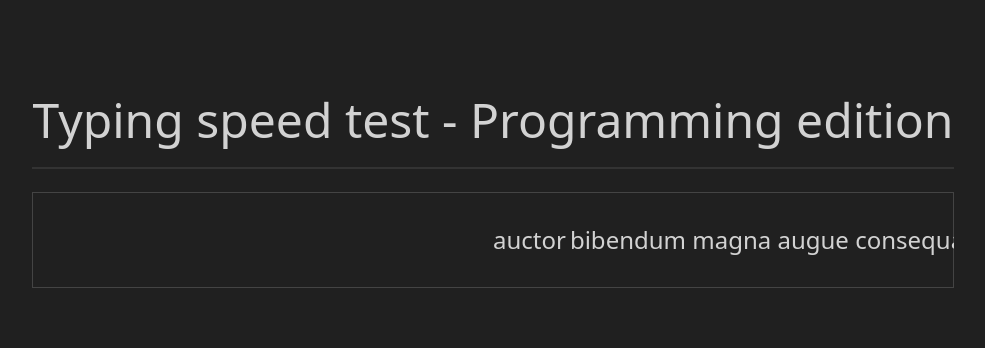
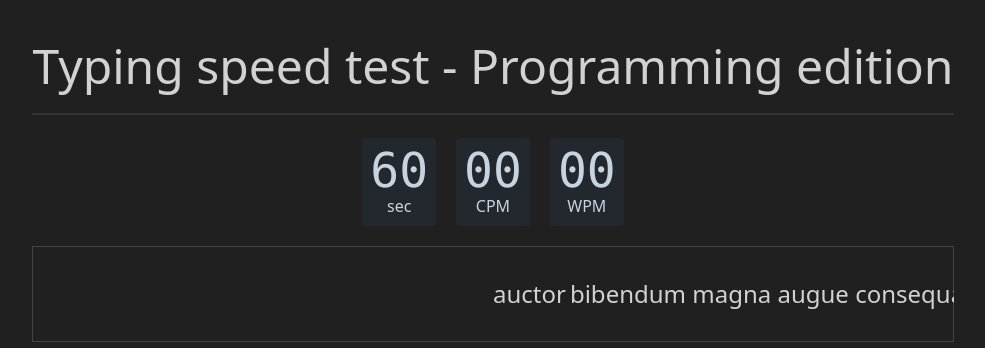
Before and after one commit to cymantex/typing-test-programming, a React (Vite) app: page / in a window 1280 px wide. Shown: the top 348 px of the page, without its empty margins (147-1132 px from the left). Built offline with nearby package versions, Linux system fonts and the light colour scheme.

Commit message:
Refactor naming and prop handling

```diff
--- a/src/typing-test/TypingTest.tsx
+++ b/src/typing-test/TypingTest.tsx
@@ -1,38 +1,34 @@
 import {TypingTestInput} from "./input/TypingTestInput";
-import {TypingTestAssertion} from "./assertion/TypingTestAssertion";
+import {TypingTestDiff} from "./assertion/TypingTestDiff";
 import _ from "lodash";
 import {loremIpsum} from "../vocabulary/loremIpsum";
 import {useTypingTestInput} from "./input/useTypingTestInput";
+import {TypingTestStats} from "./stats/TypingTestStats";
 
 const vocabulary = _.shuffle(loremIpsum);
 
 export function TypingTest() {
   const {
-    currentValue,
-    onBackspaceRemoveLastCharForCurrentWord,
-    onChangeAppendChar,
-    ...props
+    typingTestInputValue,
+    ...typingTestInputProps
   } = useTypingTestInput();
 
   return (
       <div>
         <h1 className="text-3xl lg:text-5xl">Typing speed test - Programming edition</h1>
-        <div className="divider"></div>
+        <div className="divider"/>
+        <TypingTestStats/>
         <div className="relative overflow-hidden">
-          <TypingTestAssertion
+          <TypingTestDiff
               className="-z-10 absolute left-1/2 top-1/2 -translate-y-1/2 whitespace-pre select-none text-2xl"
-              actualWords={currentValue.split(" ")}
+              previousWordsAndCharsClassName="absolute -translate-x-full"
+              remainingCharsClassName="mr-1"
+              actualWords={typingTestInputValue.split(" ")}
               expectedWords={vocabulary}
           />
           <TypingTestInput
-              className="h-24 w-full text-2xl text-center bg-transparent rounded-none"
-              onChangeAppendChar={onChangeAppendChar}
-              onBackspaceRemoveLastCharForCurrentWord={onBackspaceRemoveLastCharForCurrentWord}
-              onPaste={(event) => {
-                console.warn("Copy paste cheating is not allowed, sorry!");
-                event.preventDefault();
-              }}
-              {...props}
+              className="h-24 w-full text-2xl text-center bg-transparent input input-bordered rounded-none"
+              {...typingTestInputProps}
           />
         </div>
       </div>
--- a/src/typing-test/assertion/TypingTestAssertion.tsx
+++ b/src/typing-test/assertion/TypingTestDiff.tsx
@@ -1,27 +1,29 @@
 import {PreviousWordsAndChars} from "./PreviousWordsAndChars";
-import {RemainingCharsProps, TypingTestAssertionProps} from "./types";
+import {RemainingCharsProps, TypingTestDiffProps, TypingTestWords} from "./types";
 import _ from "lodash";
 import {calcCurrentWordDiff} from "./calcCurrentWordDiff";
 
-export function TypingTestAssertion({
+export function TypingTestDiff({
   actualWords,
   expectedWords,
+  previousWordsAndCharsClassName,
+  remainingCharsClassName,
   ...props
-}: TypingTestAssertionProps) {
+}: TypingTestDiffProps) {
   const {correctChars, incorrectChars, remainingChars} =
       calcCurrentWordDiff(actualWords, expectedWords);
 
   return (
       <div {...props}>
         <PreviousWordsAndChars
-            className="absolute -translate-x-full"
+            className={previousWordsAndCharsClassName}
             actualWords={actualWords}
             expectedWords={expectedWords}
             correctChars={correctChars}
             incorrectChars={incorrectChars}
         />
         <RemainingChars
-            className="mr-1"
+            className={remainingCharsClassName}
             remainingChars={remainingChars}
         />
         <RemainingWords
@@ -36,10 +38,10 @@ export function RemainingChars({remainingChars, ...props}: RemainingCharsProps)
   return <span {...props}>{remainingChars.join("")}</span>;
 }
 
-export function RemainingWords({actualWords, expectedWords}: TypingTestAssertionProps) {
-  const remainingWordsToComplete = _
+export function RemainingWords({actualWords, expectedWords}: TypingTestWords) {
+  const remainingWords = _
       .slice(expectedWords, actualWords.length, expectedWords.length)
       .join(" ");
 
-  return <span>{remainingWordsToComplete}</span>;
+  return <span>{remainingWords}</span>;
 }
--- a/src/typing-test/input/TypingTestInput.tsx
+++ b/src/typing-test/input/TypingTestInput.tsx
@@ -1,23 +1,28 @@
-import React, {ChangeEventHandler, InputHTMLAttributes, KeyboardEventHandler} from "react";
-import classNames from "classnames";
+import React, {
+  ChangeEventHandler,
+  ClipboardEventHandler,
+  InputHTMLAttributes,
+  KeyboardEventHandler
+} from "react";
 
 export interface TypingTestInputProps extends InputHTMLAttributes<HTMLInputElement> {
+  onPastePreventDefault: ClipboardEventHandler<HTMLInputElement>,
   onBackspaceRemoveLastCharForCurrentWord: KeyboardEventHandler<HTMLInputElement>,
   onChangeAppendChar: ChangeEventHandler<HTMLInputElement>
 }
 
 export function TypingTestInput({
+  onPastePreventDefault,
   onBackspaceRemoveLastCharForCurrentWord,
   onChangeAppendChar,
-  className,
   ...props
 }: TypingTestInputProps) {
   return (
       <input
-          className={classNames("input input-bordered", className)}
           type="text"
           autoFocus
           value=""
+          onPaste={onPastePreventDefault}
           onKeyDown={onBackspaceRemoveLastCharForCurrentWord}
           onChange={onChangeAppendChar}
           {...props}
--- a/src/typing-test/input/useTypingTestInput.tsx
+++ b/src/typing-test/input/useTypingTestInput.tsx
@@ -1,40 +1,48 @@
 import React, {useState} from "react";
 import {TypingTestInputProps} from "./TypingTestInput";
+import _ from "lodash";
 
 interface TypingTestInputEvent extends TypingTestInputProps {
-  currentValue: string
+  typingTestInputValue: string
 }
 
 export function useTypingTestInput(): TypingTestInputEvent {
-  const [currentValue, setCurrentValue] = useState<string>("");
+  const [value, setValue] = useState<string>("");
 
   function removeLastCharOnBackspaceForCurrentWord(event: React.KeyboardEvent<HTMLInputElement>) {
     if (event.key === "Backspace" && canRemovePreviousCharacter()) {
-      setCurrentValue(previousValue => previousValue.slice(0, previousValue.length - 1));
+      setValue(previousValue => _(previousValue)
+          .split("")
+          .slice(0, previousValue.length - 1)
+          .join(""));
     }
   }
 
   function canRemovePreviousCharacter(): boolean {
-    const previousChar = currentValue.charAt(currentValue.length - 1);
+    const previousChar = value.charAt(value.length - 1);
     return !["", " "].includes(previousChar);
   }
 
   return {
-    currentValue,
+    typingTestInputValue: value,
+    onPastePreventDefault: (event) => {
+      console.warn("Copy paste cheating is not allowed, sorry!");
+      event.preventDefault();
+    },
     onBackspaceRemoveLastCharForCurrentWord: removeLastCharOnBackspaceForCurrentWord,
-    onChangeAppendChar: (e) => {
-      const charToAppend = e.target.value;
-      const lastValidChar = currentValue.charAt(currentValue.length - 1);
+    onChangeAppendChar: (event) => {
+      const charToAppend = event.target.value;
+      const lastValidChar = value.charAt(value.length - 1);
 
-      if (userIsTryingToInputAnEmptyWord(charToAppend, lastValidChar)) {
+      if (userIsTryingToEnterAnEmptyWord(charToAppend, lastValidChar)) {
         return;
       }
 
-      setCurrentValue(previousValue => previousValue + charToAppend);
+      setValue(previousValue => previousValue + charToAppend);
     }
   };
 }
 
-function userIsTryingToInputAnEmptyWord(charToAppend: string, lastValidChar: string) {
+function userIsTryingToEnterAnEmptyWord(charToAppend: string, lastValidChar: string) {
   return charToAppend === " " && (lastValidChar === "" || lastValidChar === " ");
 }
--- /dev/null
+++ b/src/typing-test/stats/TypingTestStats.tsx
@@ -0,0 +1,36 @@
+import React from "react";
+
+interface TypingTestStatsProps {
+  remainingSeconds?: number,
+  cpm?: number,
+  wpm?: number
+}
+
+export function TypingTestStats({remainingSeconds = 60, cpm = 0, wpm = 0}: TypingTestStatsProps) {
+  return (
+      <div className="grid grid-flow-col justify-center gap-5 mb-5 text-center auto-cols-max">
+        <div className="flex flex-col p-2 bg-neutral rounded-box text-neutral-content">
+          <span className="countdown font-mono text-5xl">
+            <span style={setValue(remainingSeconds)}></span>
+          </span>
+          sec
+        </div>
+        <div className="flex flex-col p-2 bg-neutral rounded-box text-neutral-content">
+          <span className="countdown font-mono text-5xl">
+            <span style={setValue(cpm)}></span>
+          </span>
+          CPM
+        </div>
+        <div className="flex flex-col p-2 bg-neutral rounded-box text-neutral-content">
+          <span className="countdown font-mono text-5xl">
+            <span style={setValue(wpm)}></span>
+          </span>
+          WPM
+        </div>
+      </div>
+  );
+}
+
+function setValue(value: number) {
+  return {"--value": value} as React.CSSProperties;
+}
```
Also changed, not shown: src/typing-test/assertion/types.ts (+7 -2 lines).
